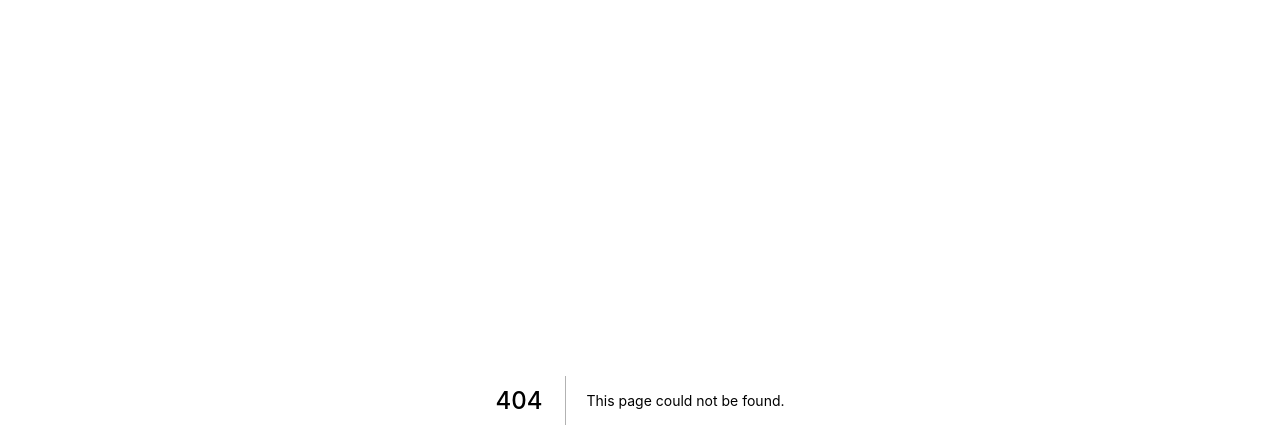
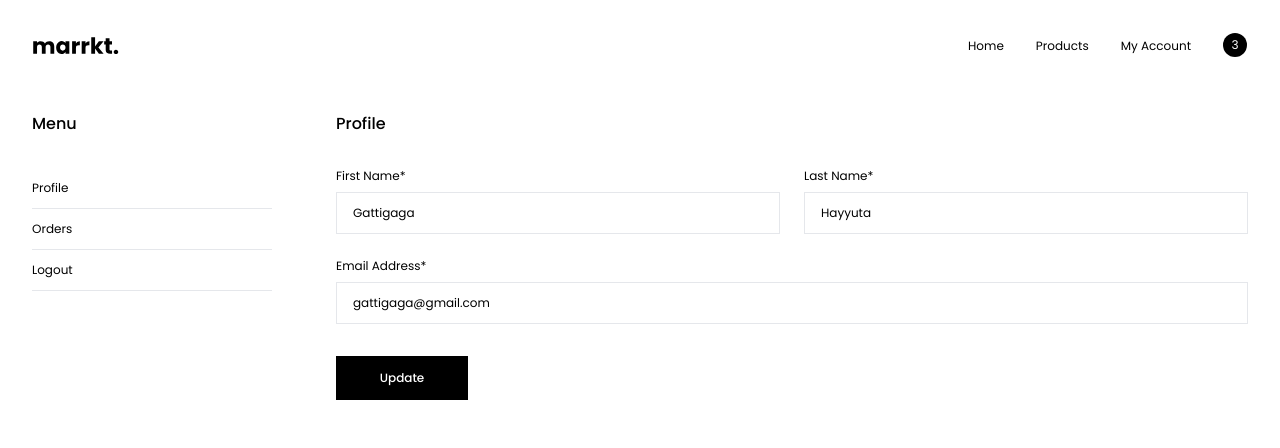
Before and after one commit to gattigaga/marrkt, a Next.js app: page /account in a window 1280 px wide. Before the commit this address had no page. Shown: the top 448 px of the page. Built offline with nearby package versions, Linux system fonts and the light colour scheme.

Commit message:
Create account page

```diff
--- a/components/AccountMenu.tsx
+++ b/components/AccountMenu.tsx
@@ -8,12 +8,12 @@ const AccountMenu: React.FC<AccountMenuProps> = ({}) => {
     {
       id: 1,
       label: "Profile",
-      url: "#",
+      url: "/account",
     },
     {
       id: 2,
       label: "Orders",
-      url: "#",
+      url: "/account/orders",
     },
     {
       id: 3,
--- /dev/null
+++ b/pages/account/index.tsx
@@ -0,0 +1,142 @@
+import type { NextPage } from "next";
+import Head from "next/head";
+import Link from "next/link";
+import React, { useMemo } from "react";
+import { Formik } from "formik";
+import * as Yup from "yup";
+
+import AccountMenu from "../../components/AccountMenu";
+import Button from "../../components/Button";
+import Menu from "../../components/Menu";
+import Input from "../../components/Input";
+
+const validationSchema = Yup.object({
+  firstName: Yup.string()
+    .min(3, "First name should have at least 3 characters")
+    .max(20, "First name should not more than 20 characters")
+    .required("First name is required"),
+  lastName: Yup.string()
+    .min(3, "Last name should have at least 3 characters")
+    .max(20, "Last name should not more than 20 characters")
+    .required("Last name is required"),
+  email: Yup.string()
+    .email("Invalid email format")
+    .required("Email is required"),
+});
+
+const AccountPage: NextPage = () => {
+  const items = useMemo(() => {
+    return [...Array(5)].map((_, index) => {
+      return {
+        id: index + 1,
+        thumbnail: "/images/person.jpg",
+        code: "INV/230895",
+        totalItems: 3,
+        amount: 5000,
+        date: "2021-05-21 08:30:00",
+        url: "/",
+      };
+    });
+  }, []);
+
+  return (
+    <div>
+      <Head>
+        <title>Marrkt | The World #1 Marketplace</title>
+      </Head>
+
+      <Menu />
+      <main className="min-h-screen flex px-4 pt-28 pb-24 md:px-8">
+        <div className="flex-1 mr-16">
+          <AccountMenu />
+        </div>
+        <div className="w-3/4 ml-auto">
+          <h1 className="text-md font-medium text-black mb-8">Profile</h1>
+          <div>
+            <Formik
+              initialValues={{
+                firstName: "Gattigaga",
+                lastName: "Hayyuta",
+                email: "gattigaga@gmail.com",
+              }}
+              validationSchema={validationSchema}
+              onSubmit={(values, { setSubmitting }) => {
+                setTimeout(() => {
+                  alert(JSON.stringify(values, null, 2));
+                  setSubmitting(false);
+                }, 5000);
+              }}
+            >
+              {({
+                values,
+                errors,
+                touched,
+                handleChange,
+                handleBlur,
+                handleSubmit,
+                isSubmitting,
+              }) => (
+                <form onSubmit={handleSubmit}>
+                  <div className="flex mb-6">
+                    <div className="mr-6 flex-1">
+                      <Input
+                        name="firstName"
+                        id="firstName"
+                        label="First Name*"
+                        type="text"
+                        onChange={handleChange}
+                        onBlur={handleBlur}
+                        value={values.firstName}
+                        disabled={isSubmitting}
+                        hasError={!!(errors.firstName && touched.firstName)}
+                        errorText={errors.firstName}
+                      />
+                    </div>
+                    <div className="flex-1">
+                      <Input
+                        name="lastName"
+                        id="lastName"
+                        label="Last Name*"
+                        type="text"
+                        onChange={handleChange}
+                        onBlur={handleBlur}
+                        value={values.lastName}
+                        disabled={isSubmitting}
+                        hasError={!!(errors.lastName && touched.lastName)}
+                        errorText={errors.lastName}
+                      />
+                    </div>
+                  </div>
+                  <div className="mb-8">
+                    <Input
+                      name="email"
+                      id="email"
+                      label="Email Address*"
+                      type="text"
+                      onChange={handleChange}
+                      onBlur={handleBlur}
+                      value={values.email}
+                      disabled={isSubmitting}
+                      hasError={!!(errors.email && touched.email)}
+                      errorText={errors.email}
+                    />
+                  </div>
+
+                  <div className="flex justify-between items-center">
+                    <Button
+                      type="submit"
+                      label="Update"
+                      isLoading={isSubmitting}
+                    />
+                  </div>
+                </form>
+              )}
+            </Formik>
+          </div>
+        </div>
+      </main>
+    </div>
+  );
+};
+
+export default AccountPage;
```
